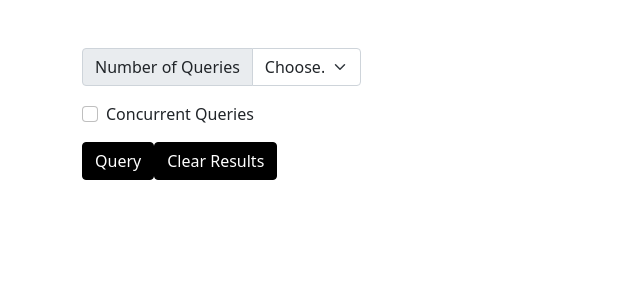
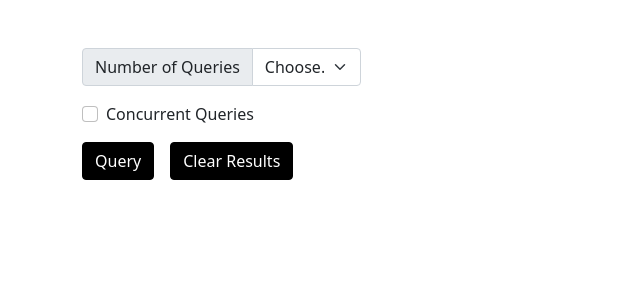
Before and after one commit to amroczeK/node-oracledb-webapp, a React (Create React App) app in the folder frontend/: page / in a window 1280 px wide. Shown: the top 300 px of the page, without its empty margins (0-640 px from the left). Built offline with nearby package versions, Linux system fonts and the light colour scheme.

Commit message:
result resets, button spacing, conn pool exit

```diff
--- a/frontend/src/App.js
+++ b/frontend/src/App.js
@@ -6,7 +6,6 @@ import Button from "./components/Button";
 import Query from "./components/Query";
 
 const App = () => {
-  const [error, setError] = useState(null);
   const [queryCount, setQueryCount] = useState([]);
   const [loading, setLoading] = useState(false);
   const [results, setResults] = useState({});
@@ -19,6 +18,7 @@ const App = () => {
     let selected = e.target.value;
     let arr = [];
 
+    resetResults();
     if (!isNaN(selected)) {
       for (let count = 0; count < selected; count++) {
         arr.push(count);
@@ -61,13 +61,13 @@ const App = () => {
       }
     });
     setLoading(true);
-    fetchData({ queries: arr, concurrency })
-      .then((response) => {
-        setResults(response);
-        setLoading(!loading);
-      })
+    fetchData({ queries: arr, concurrency }).then((response) => {
+      setResults(response);
+      setLoading(!loading);
+    });
   };
 
+  // Remove previous results if there are any
   const resetResults = () => {
     if (Object.keys(results).length > 0) {
       setResults([]);
@@ -76,14 +76,7 @@ const App = () => {
 
   return (
     <div className="container mt-5">
-      {error && (
-        <div class="alert alert-danger" role="alert">
-          {error}
-        </div>
-      )}
-      <div className="d-flex flex-row">
-        <SelectDropdown title={"Number of Queries"} onChange={queryCountHandler} options={queriesDropdown} />
-      </div>
+      <SelectDropdown title={"Number of Queries"} onChange={queryCountHandler} options={queriesDropdown} />
       <Checkbox title={"Concurrent Queries"} onChange={concurrentCheckedHandler} />
       {checked && (
         <SelectDropdown
@@ -99,7 +92,7 @@ const App = () => {
           <Query key={i} index={i} title={`SQL Query #${i + 1}`} results={results} />
         ))}
       </div>
-      <div className="d-flex flex-row">
+      <div className="d-flex flex-row mb-5">
         <Button title={"Query"} onClick={() => executeQueries()} />
         <Button title={"Clear Results"} onClick={() => resetResults()} />
       </div>
--- a/frontend/src/components/Button.js
+++ b/frontend/src/components/Button.js
@@ -1,13 +1,12 @@
-import React from 'react'
+import React from "react";
+import "./styles/Button.css";
 
-const Button = ({title, onClick}) => {
-    return (
-      <>
-        <button type="button" className="btn btn-primary" onClick={onClick}>
-          {title}
-        </button>
-      </>
-    );
-}
+const Button = ({ title, onClick }) => {
+  return (
+    <button type="button" className="btn btn-primary mr-1" onClick={onClick}>
+      {title}
+    </button>
+  );
+};
 
-export default Button
+export default Button;
--- a/frontend/src/components/Query.js
+++ b/frontend/src/components/Query.js
@@ -1,4 +1,4 @@
-import React, { useState } from "react";
+import React from "react";
 import Binds from "./Binds";
 import Table from "./Table";
 
--- a/frontend/src/components/Table.css
+++ /dev/null
@@ -1,8 +0,0 @@
-.my-custom-scrollbar {
-position: relative;
-height: 200px;
-overflow: auto;
-}
-.table-wrapper-scroll-y {
-display: block;
-}
--- a/frontend/src/components/Table.js
+++ b/frontend/src/components/Table.js
@@ -1,6 +1,5 @@
 import React, { useEffect, useState } from "react";
-import "./Table.css";
-
+import "./styles/Table.css"
 const Table = ({ data = {} }) => {
   const [columns, setColumns] = useState([]);
   const [rows, setRows] = useState([]);
--- /dev/null
+++ b/frontend/src/components/styles/Button.css
@@ -0,0 +1,3 @@
+.mr-1 {
+  margin-right: 1rem;
+}
--- /dev/null
+++ b/frontend/src/components/styles/Table.css
@@ -0,0 +1,8 @@
+.my-custom-scrollbar {
+  position: relative;
+  height: 200px;
+  overflow: auto;
+}
+.table-wrapper-scroll-y {
+  display: block;
+}
```
Also changed, not shown: 2 other files (tests, documents, lock files or other folders).
